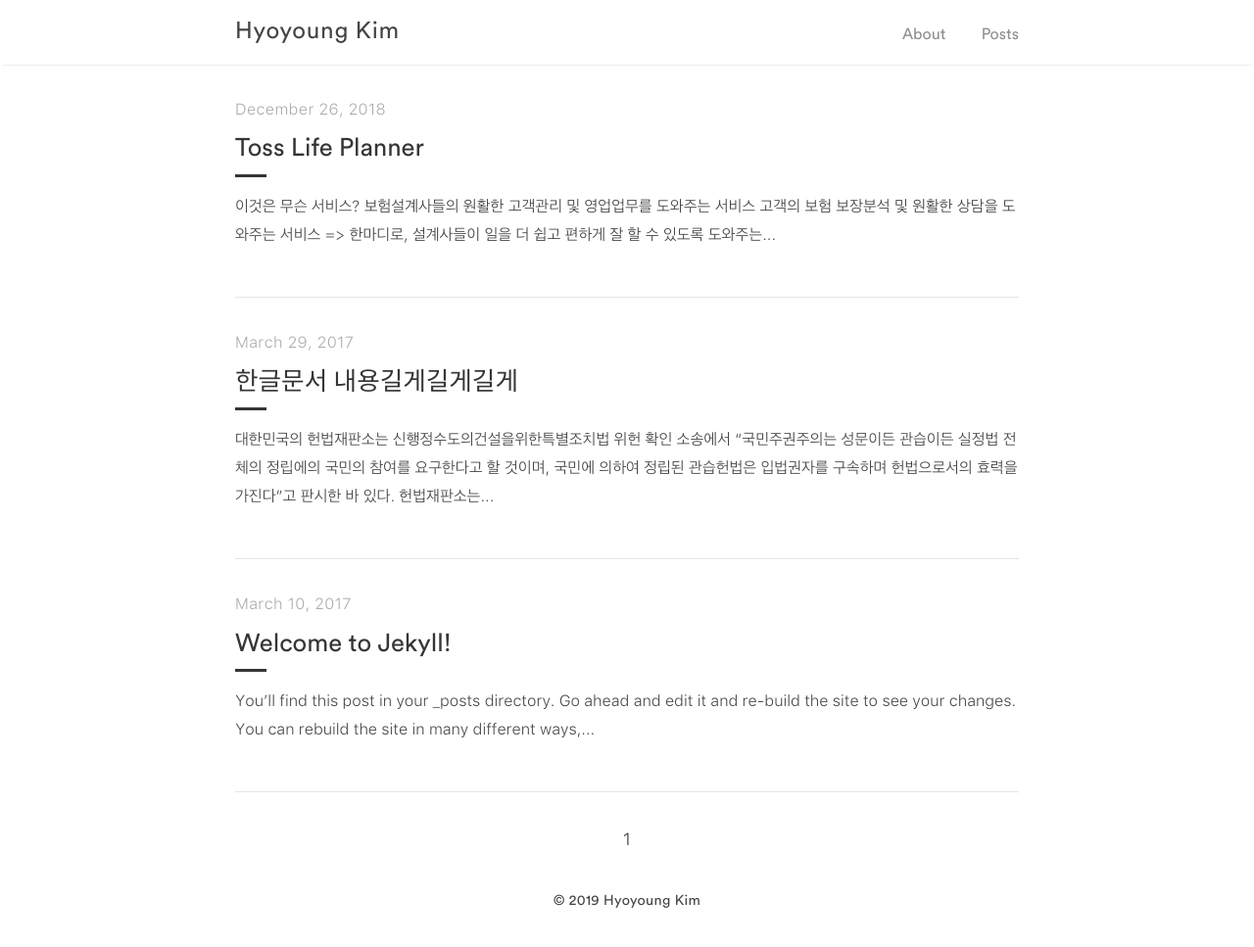
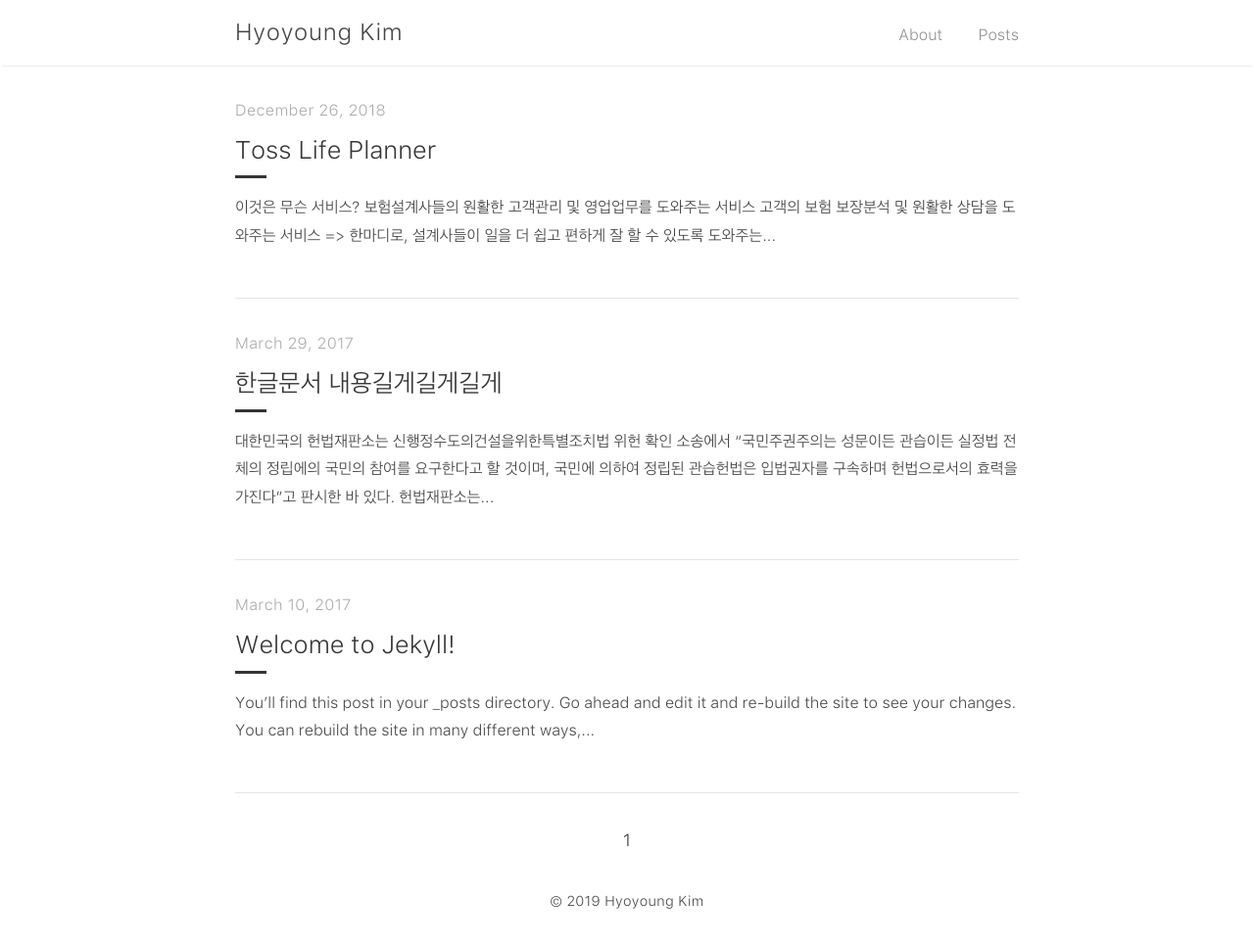
Before and after one commit to hyngkm/hyngkm.github.io, a Jekyll site: the page built from index.html, in a window 1280 px wide. Shown: the whole page at 98% size. Built offline with Jekyll 4.4.1, drawn with Linux system fonts in a browser that asks for light colours; some web fonts are replaced; the list of posts is cut into pages by our own code.

Commit message:
Update _variables.scss

```diff
--- a/_sass/tale/_variables.scss
+++ b/_sass/tale/_variables.scss
@@ -13,7 +13,7 @@ $code-color: #bf616a;
 // Fonts
 $serif-primary: 'CheesePizza-Light', sans-serif;
 $serif-secondary: 'CheesePizza-Light', sans-serif;
-$sans-serif: 'CircularStd-Book', sans-serif;
+$sans-serif: 'CheesePizza-Light', sans-serif;
 $monospaced: 'Roboto Mono', monospace;
 
 @mixin box-sizing($type: border-box) {
```
